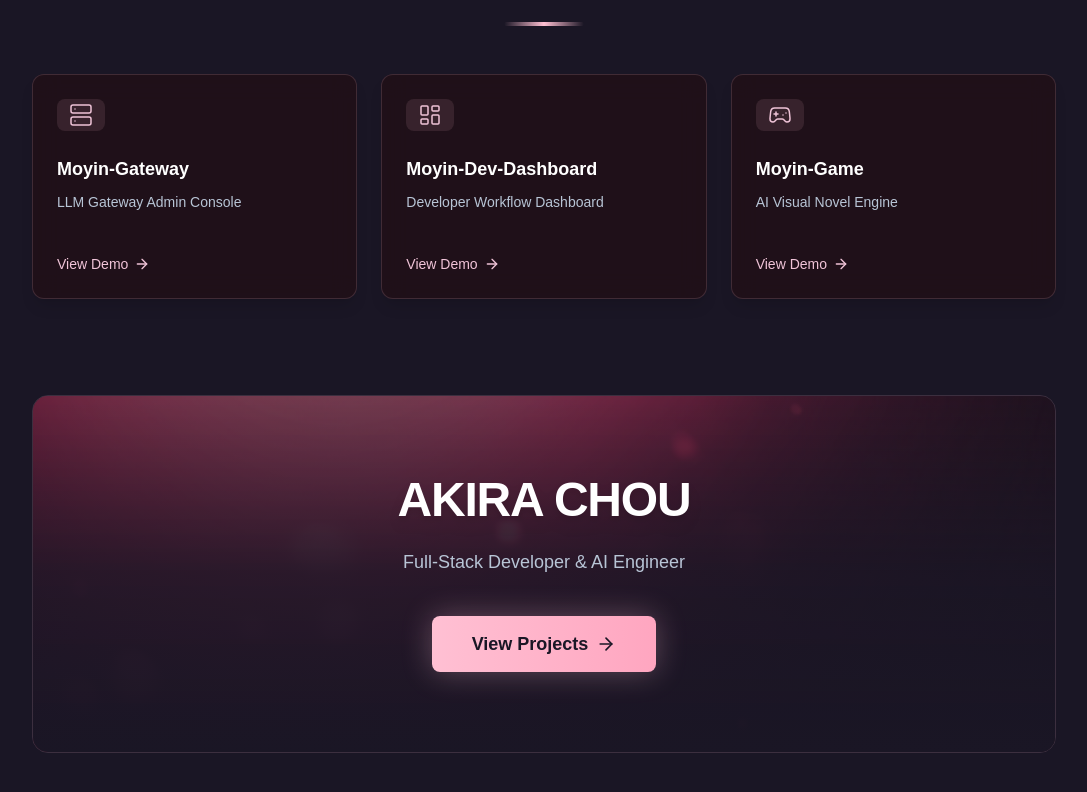
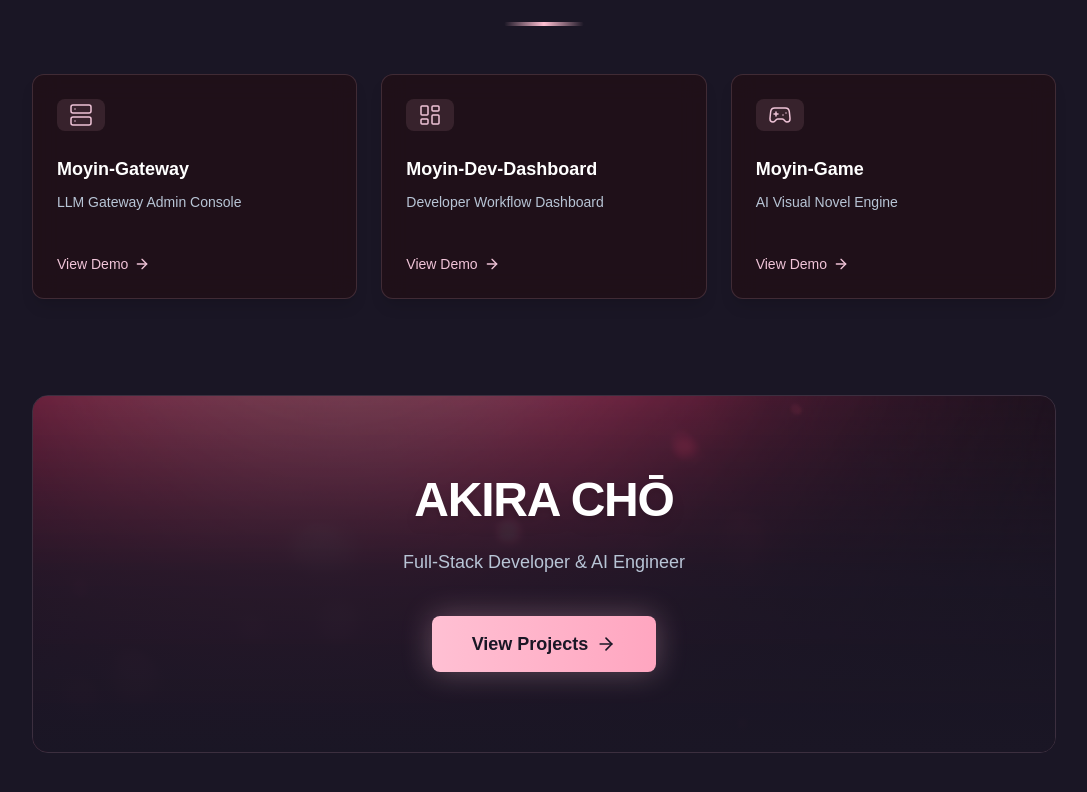
Before and after one commit to AtsushiHarimoto/portfolio, a Next.js app: page / in a window 1280 px wide. Shown: the part 1506-2298 px from the top of the page, without its empty margins (96-1183 px from the left). Built offline with nearby package versions, Linux system fonts and the light colour scheme; a web font is replaced by a local one.

Commit message:
fix: 姓名羅馬拼音 AKIRA CHOU → AKIRA CHŌ（標準長音符號）

```diff
--- a/app/layout.tsx
+++ b/app/layout.tsx
@@ -13,13 +13,13 @@ const openhuninn = localFont({
 
 export const metadata: Metadata = {
   title: {
-    default: 'AKIRA CHOU | Full-Stack Developer & AI Engineer',
-    template: '%s | AKIRA CHOU',
+    default: 'AKIRA CHŌ | Full-Stack Developer & AI Engineer',
+    template: '%s | AKIRA CHŌ',
   },
   description:
-    'Portfolio of AKIRA CHOU - Full-Stack Developer & AI Engineer specializing in Vue, React, TypeScript, Python, FastAPI, and LLM integration. Based in Japan.',
+    'Portfolio of AKIRA CHŌ - Full-Stack Developer & AI Engineer specializing in Vue, React, TypeScript, Python, FastAPI, and LLM integration. Based in Japan.',
   keywords: [
-    'AKIRA CHOU',
+    'AKIRA CHŌ',
     '張本敦',
     'Full-Stack Developer',
     'AI Engineer',
@@ -35,21 +35,21 @@ export const metadata: Metadata = {
     'ソフトウェアエンジニア',
     'ポートフォリオ',
   ],
-  authors: [{ name: 'AKIRA CHOU' }],
-  creator: 'AKIRA CHOU',
+  authors: [{ name: 'AKIRA CHŌ' }],
+  creator: 'AKIRA CHŌ',
   openGraph: {
     type: 'website',
     locale: 'en_US',
     alternateLocale: ['ja_JP', 'zh_TW'],
     url: 'https://atsushiharimoto.github.io/portfolio/',
-    siteName: 'AKIRA CHOU Portfolio',
-    title: 'AKIRA CHOU | Full-Stack Developer & AI Engineer',
+    siteName: 'AKIRA CHŌ Portfolio',
+    title: 'AKIRA CHŌ | Full-Stack Developer & AI Engineer',
     description:
       'Full-Stack Developer & AI Engineer building creative software with Vue, React, TypeScript, Python, and LLM integration.',
   },
   twitter: {
     card: 'summary_large_image',
-    title: 'AKIRA CHOU | Full-Stack Developer & AI Engineer',
+    title: 'AKIRA CHŌ | Full-Stack Developer & AI Engineer',
     description:
       'Full-Stack Developer & AI Engineer building creative software with Vue, React, TypeScript, Python, and LLM integration.',
   },
--- a/lib/i18n.ts
+++ b/lib/i18n.ts
@@ -227,7 +227,7 @@ const translations: Record<Locale, TranslationKeys> = {
     },
     hero: {
       greeting: 'Hello, I am',
-      name: 'AKIRA CHOU',
+      name: 'AKIRA CHŌ',
       title: 'Full-Stack Developer & AI Engineer',
       subtitle:
         '15 years shipping products across IoT, aviation, fintech, and enterprise AI — now designing human-AI collaborative workflows where developers architect and AI implements, in Tokyo.',
@@ -463,7 +463,7 @@ const translations: Record<Locale, TranslationKeys> = {
       names: {
         title: 'About the Name',
         items: [
-          { name: 'Akira Chou', description: 'Formal business name' },
+          { name: 'AKIRA CHŌ', description: 'Formal business name' },
           { name: 'Atsushi Harimoto', description: 'Online handle / creative alias' },
         ],
       },
@@ -571,7 +571,7 @@ const translations: Record<Locale, TranslationKeys> = {
     },
     hero: {
       greeting: 'はじめまして',
-      name: 'AKIRA CHOU',
+      name: 'AKIRA CHŌ',
       title: 'フルスタック開発者 & AIエンジニア',
       subtitle:
         'IoT・航空・金融・企業AIと15年にわたりプロダクトを出荷。現在は東京で、開発者が設計しAIが実装する——人間とAIの協働ワークフローを構築しています。',
@@ -807,7 +807,7 @@ const translations: Record<Locale, TranslationKeys> = {
       names: {
         title: '名前について',
         items: [
-          { name: 'Akira Chou', description: '正式なビジネス名' },
+          { name: 'AKIRA CHŌ', description: '正式なビジネス名' },
           { name: 'Atsushi Harimoto', description: 'ネット上のハンドルネーム / クリエイティブ名義' },
         ],
       },
@@ -915,7 +915,7 @@ const translations: Record<Locale, TranslationKeys> = {
     },
     hero: {
       greeting: '你好，我是',
-      name: 'AKIRA CHOU',
+      name: 'AKIRA CHŌ',
       title: '全端工程師 & AI 工程師',
       subtitle:
         '橫跨 IoT、航空、金融科技與企業 AI，15 年持續交付產品——現於東京設計「開發者負責架構、AI 負責實作」的人機協作工作流。',
@@ -1150,7 +1150,7 @@ const translations: Record<Locale, TranslationKeys> = {
       names: {
         title: '關於名字',
         items: [
-          { name: 'Akira Chou', description: '正式商務名稱' },
+          { name: 'AKIRA CHŌ', description: '正式商務名稱' },
           { name: 'Atsushi Harimoto', description: '網路暱稱 / 創作名義' },
         ],
       },
```
